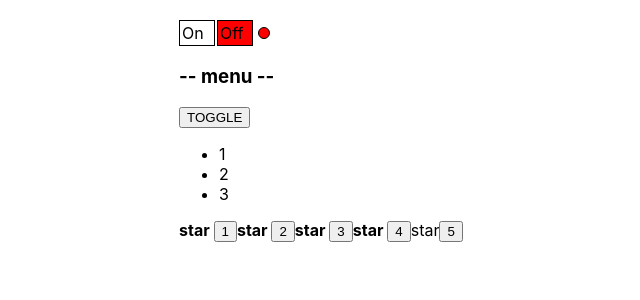
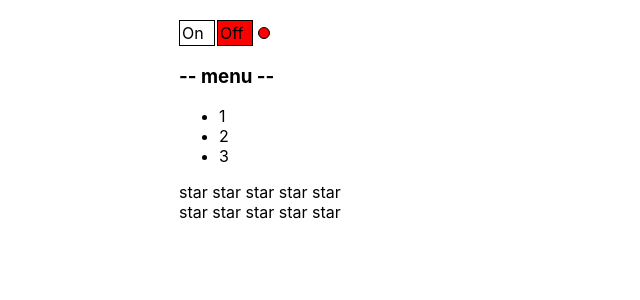
Before and after one commit to Masyak95/react_study, a React (Create React App) app: page / in a window 1280 px wide. Shown: the top 300 px of the page, without its empty margins (161-801 px from the left). Built offline with nearby package versions, Linux system fonts and the light colour scheme.

Commit message:
Callback

```diff
--- a/src/App.tsx
+++ b/src/App.tsx
@@ -1,19 +1,23 @@
-import React from 'react';
+import React, {useState} from 'react';
 import './App.css';
 import Accordion from "./components/Accordion/Accordion";
-import {Rating} from "./Rating";
+import {Rating} from "./components/Rating/Rating";
 import OnOff from "./components/OnOff/OnOf";
 import {UncontrolledAccordion} from "./components/Accordion/UncontrolledAccordion";
 import {UncontrolledRating} from "./components/Rating/UncontrolledRating";
+import {RatingValueType} from "./components/Rating/Rating";
 
 //function declaration
 function App() {
+
+    let [ratingValue, setRatingValue] = useState<RatingValueType>(0);
 
     return (
         <div className={"App"}>
           <OnOff />
             <UncontrolledAccordion titleValue={"menu"}/>
             <UncontrolledRating />
+            <Rating value={ratingValue} onClick={setRatingValue}/>
         </div>
     );
 }
--- a/src/components/Accordion/UncontrolledAccordion.tsx
+++ b/src/components/Accordion/UncontrolledAccordion.tsx
@@ -1,5 +1,5 @@
 import React, {useState} from "react";
-import Accordion from "./Accordion";
+
 
 type AccordionPropsType = {
     titleValue: string
@@ -11,20 +11,20 @@
     const [collapsed, setCollapsed] = useState(false);
 
     return <div>
-        <AccordionTitle title={props.titleValue} />
-        <button onClick={ ()=>{ setCollapsed(!collapsed)}}>TOGGLE</button>
+        <AccordionTitle title={props.titleValue} onClick={()=>{setCollapsed(!collapsed)}}/>
         {!collapsed && <AccordionBody/>}
     </div>
 }
 
 type AccordionTitlePropsType = {
     title: string
+    onClick: ()=> void
 }
 
 function AccordionTitle(props: AccordionTitlePropsType) {
     console.log("AccordionTitle rendering")
     return(
-        <h3>-- {props.title} --</h3>
+        <h3 onClick={ ()=>{props.onClick()}}>-- {props.title} --</h3>
     )
 }
 
--- a/src/components/Rating/Rating.tsx
+++ b/src/components/Rating/Rating.tsx
@@ -1,28 +1,33 @@
+import React from "react";
 
+export type RatingValueType = 0 | 1 | 2 | 3 | 4 | 5;
 
 type RatingPropsType = {
-    value: 0 | 1 | 2 | 3 | 4 | 5
+    value: RatingValueType
+    onClick: (value: RatingValueType)=> void
 }
 
 export function Rating (props: RatingPropsType) {
     return(<div>
-            <Star selected={props.value > 0} />
-            <Star selected={props.value > 1} />
-            <Star selected={props.value > 2} />
-            <Star selected={props.value > 3} />
-            <Star selected={props.value > 4} />
+            <Star selected={props.value > 0} onClick={props.onClick} value={1}/>
+            <Star selected={props.value > 1} onClick={props.onClick} value={2}/>
+            <Star selected={props.value > 2} onClick={props.onClick} value={3}/>
+            <Star selected={props.value > 3} onClick={props.onClick} value={4}/>
+            <Star selected={props.value > 4} onClick={props.onClick} value={5}/>
         </div>
     )
 }
 
 type StarPropsType = {
     selected: boolean
+    value: RatingValueType
+    onClick: (value: RatingValueType)=> void
+
 }
 
 function Star (props: StarPropsType) {
-    if (props.selected === true) {
-        return <span><b>star</b></span>
-    }else{
-        return <span>star</span>
-    }
+    return <span>
+        {props.selected ? <b> star  </b> : "star "}
+    </span>
+
 }
--- a/src/components/Rating/UncontrolledRating.tsx
+++ b/src/components/Rating/UncontrolledRating.tsx
@@ -5,25 +5,25 @@
 }
 
 export function UncontrolledRating(props: RatingPropsType) {
-    let [value, setValue] = useState(4);
+    let [value, setValue] = useState(0);
     return (<div>
-            <Star selected={value > 0}/><button onClick={ ()=> {setValue(1)}}>1</button>
-            <Star selected={value > 1}/><button onClick={ ()=> {setValue(2)}}>2</button>
-            <Star selected={value > 2}/><button onClick={ ()=> {setValue(3)}}>3</button>
-            <Star selected={value > 3}/><button onClick={ ()=> {setValue(4)}}>4</button>
-            <Star selected={value > 4}/><button onClick={ ()=> {setValue(5)}}>5</button>
+            <Star selected={value > 0} setValue={()=> {setValue(1)}}/>
+            <Star selected={value > 1} setValue={()=> {setValue(2)}}/>
+            <Star selected={value > 2} setValue={()=> {setValue(3)}}/>
+            <Star selected={value > 3} setValue={()=> {setValue(4)}}/>
+            <Star selected={value > 4} setValue={()=> {setValue(5)}}/>
         </div>
     )
 }
 
 type StarPropsType = {
     selected: boolean
+    setValue: ()=> void
+
 }
 
 function Star (props: StarPropsType) {
-    if (props.selected === true) {
-        return <span><b>star </b></span>
-    }else{
-        return <span>star</span>
-    }
+    return <span onClick={()=>{props.setValue()}}>
+        { props.selected ? <b> star </b> : "star "}
+    </span>
 }
```
Also changed, not shown: src/Rating.tsx (deleted, +0 -18 lines), src/components/Accordion/Accordion.tsx (+29 -19 lines).
